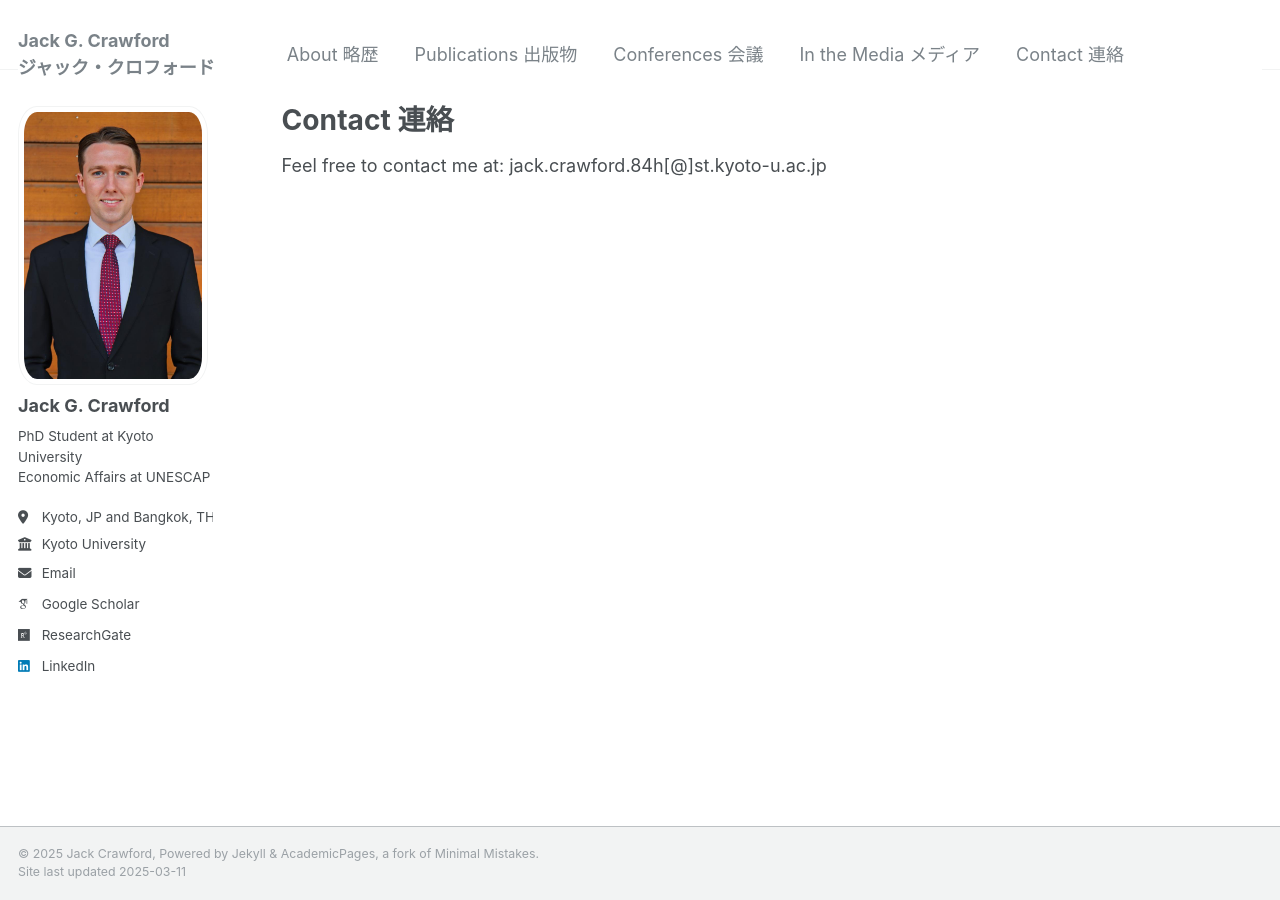
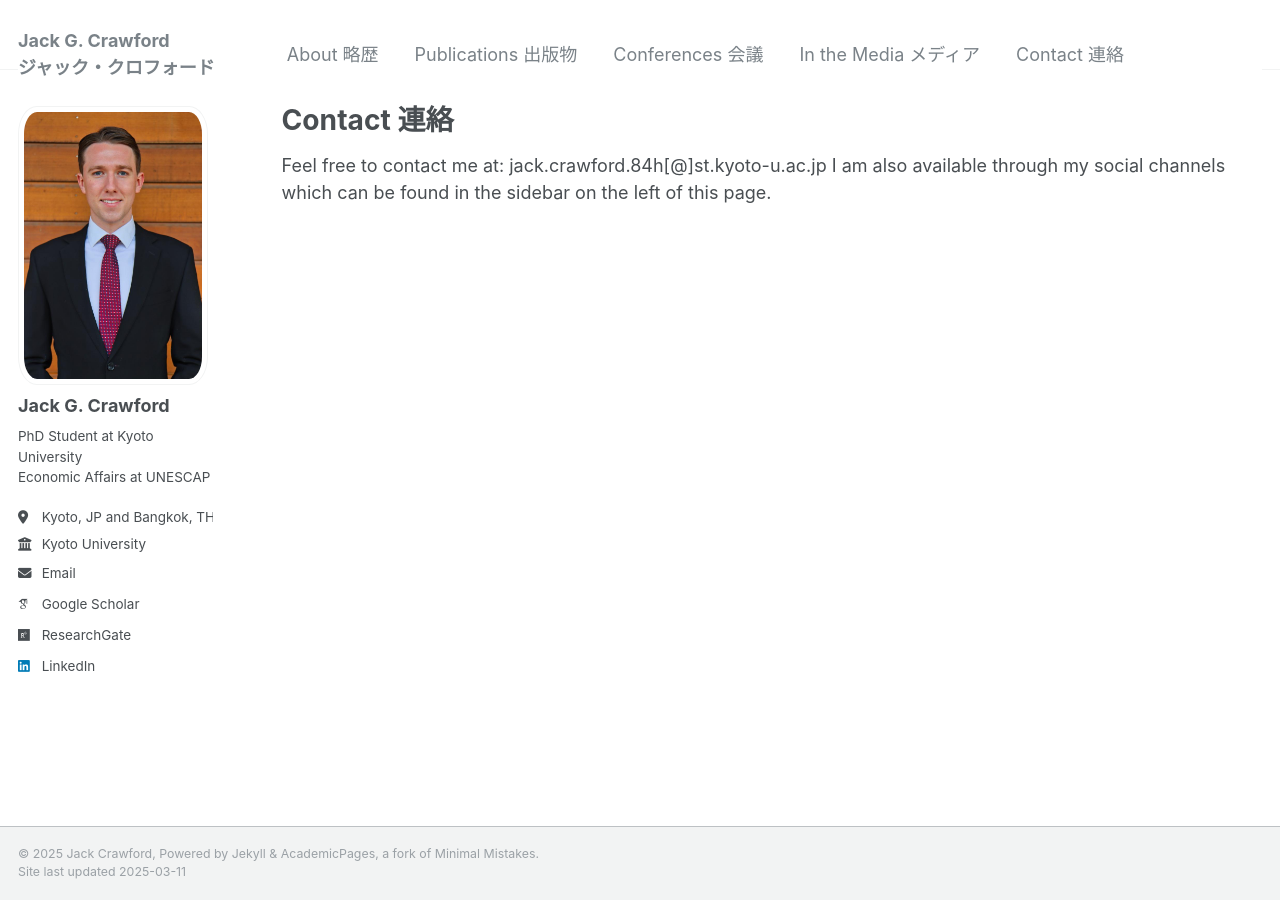
Before and after one commit to jackgcrawford/jackcrawford, a Jekyll site: the page built from _pages/contact.md, in a window 1280 px wide. Built offline with Jekyll 4.4.1, drawn with Linux system fonts in a browser that asks for light colours; some web fonts are replaced.

Commit message:
Update contact.md

```diff
--- a/_pages/contact.md
+++ b/_pages/contact.md
@@ -6,3 +6,4 @@ author_profile: true
 ---
 
 Feel free to contact me at: jack.crawford.84h[@]st.kyoto-u.ac.jp
+I am also available through my social channels which can be found in the sidebar on the left of this page.
```
